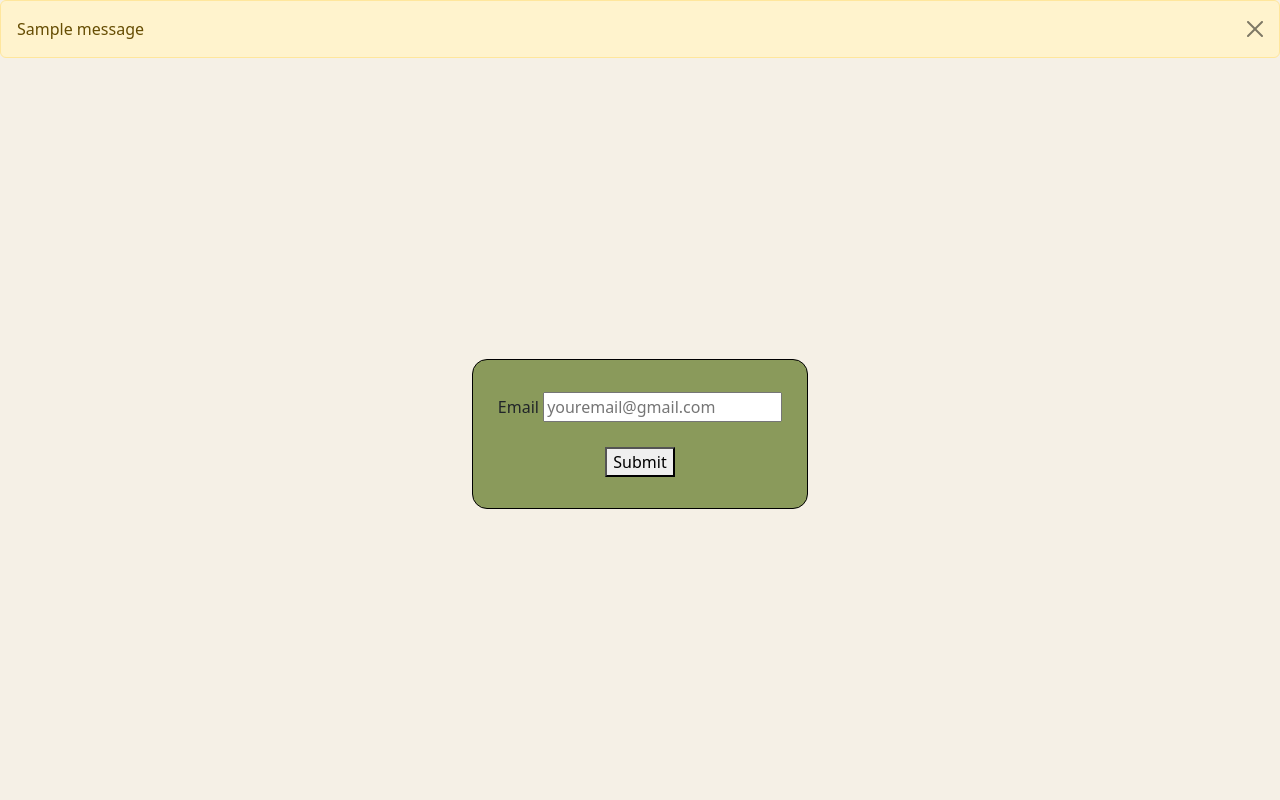
After one commit to NicolaeRobert/Flask-Coffee-Website, a Flask app: page /redirect_and_token_creation in a window 1280 px wide. The commit adds this page. Run offline with Flask 3, Linux system fonts and the light colour scheme; tables that the repository leaves empty or names only in its code hold one stand-in row (values such as "Sample post"); one stand-in notice (Sample message) is shown.

Commit message:
Added the password change with email and JWT

```diff
--- a/app/__init__.py
+++ b/app/__init__.py
@@ -40,6 +40,10 @@ def create_app():
     from .google_auth import auth_with_google
     app.register_blueprint(auth_with_google)
 
+    #Here we register the blueprint for the password change with email
+    from .change_password_with_email import pass_change
+    app.register_blueprint(pass_change)
+
     #Here I set the close_connection function to automatically execute at the end of every request to end the connection to the database
     app.teardown_appcontext(close_connections)
 
--- /dev/null
+++ b/app/change_password_with_email.py
@@ -0,0 +1,120 @@
+from flask import Blueprint, request, render_template, flash, url_for, jsonify
+from .utils import get_cursor, get_connection
+from datetime import datetime,timedelta
+from flask_mailman import EmailMessage
+from argon2 import PasswordHasher
+from . import mail
+import jwt
+import os
+
+#Initialize the password hasher object
+ph=PasswordHasher()
+
+#Create the bluprint
+pass_change=Blueprint("pass",__name__)
+
+#The route where the user sends the email and is being sent a message with the url that contains a token that gives him acces to that page
+@pass_change.route('/redirect_and_token_creation',methods=["GET","POST"])
+def redirect_and_token_creation():
+    #If the request is get we simply allow him to send as an email that represents his account
+    if request.method=="GET":
+        return render_template("get_email.html")
+    #If the request is post we check the email, create a JWT and send the url where he can change the password
+    elif request.method=="POST":
+        #Get the email from the form
+        email=request.form['email']
+
+        #Get the cursor that allows as to perform queries to the database
+        mycursor=get_cursor()
+        mycursor.execute("SELECT id FROM users WHERE email=%s", (email,))
+
+        #Here we get the id of the user and close the connection
+        id=mycursor.fetchone()
+        mycursor.close()
+
+        #If the user has no id, it means that he/she doesn't exists, case in with we announce them
+        if id==None:
+            flash("There is no accout with this email! Go to register to create one or introduce a valid email.","error")
+            return render_template("get_email.html")
+
+        #Create the payload that represents the info in the JWT, and then create the JWT itself
+        payload={
+            "sub":str(id),
+            "email":email,
+            "exp":datetime.now()+timedelta(minutes=5)
+        }
+        token=jwt.encode(payload,os.getenv('SECRET'),algorithm='HS256')
+
+        #The url that we send to the user
+        url_for_email_message="http://127.0.0.1:5000/"+url_for('pass.change_password_with_email',token=token)
+
+        #The body of the email
+        body=f"""
+        You're receiving this e-mail because you or someone else has requested a password reset for your user account at .
+
+        Click the link below to reset your password:
+        {url_for_email_message}
+
+        If you did not request a password reset you can safely ignore this email.
+        """
+
+        #The email is being created here
+        email_message=EmailMessage(
+            subject="Change password Nesso account",
+            body=body,
+            from_email='u1447448204@gmail.com',
+            to=[email],
+            reply_to=['u1447448204@gmail.com']
+        )
+
+        #We send the email
+        email_message.send()
+
+        #Return a confirmation to the user that everything went great and the email has been sent
+        return render_template("comfirmation_password_change_with_email.html",message="The email has been sent. You have 5 minutes to change the password.")
+
+
+#The route for the url that we send in the email
+@pass_change.route('/change_password_with_email',methods=["GET","POST"])
+def change_password_with_email():
+    #If the method is GET check the authenticity of the token. If it is the one that we sent and it isn't expired allow the unser to acces it, otherwise don't
+    if request.method=="GET":
+        token=request.args["token"]
+        try:
+            payload=jwt.decode(token,os.getenv("SECRET"),"HS256")
+            return render_template("change_password_with_email.html",token=token)
+        except jwt.ExpiredSignatureError:
+            return render_template("comfirmation_password_change_with_email.html",message="The time allowed to change the password has expired. Please retake the process.")
+        except jwt.InvalidTokenError:
+            return render_template("comfirmation_password_change_with_email.html",message="The token is not valid.")
+    #If the method is POST check the autenticity of the token, and do the rest of the thing explained below
+    elif request.method=="POST":
+
+        #Here we take the token from the url and check it's autenticity and expiery date
+        token=request.args["token"]
+        try:
+            payload=jwt.decode(token,os.getenv("SECRET"),"HS256")
+        except jwt.ExpiredSignatureError:
+            return render_template("comfirmation_password_change_with_email.html",message="The time allowed to change the password has expired. Please retake the process.")
+        except jwt.InvalidTokenError:
+            return render_template("comfirmation_password_change_with_email.html",message="The token is not valid.")
+
+        #Here we hash the password given by the user
+        password=ph.hash(request.form["new_password"])
+
+        #Get the connection and the cursor for the database access
+        conn=get_connection()
+        mycursor=get_cursor()
+
+        #Change the password in the database
+        mycursor.execute(
+            "UPDATE users SET password=%s WHERE email=%s",
+            (password,payload['email'])
+        )
+
+        #Commit the connection for the changes to be permanent and close the cursor
+        conn.commit()
+        mycursor.close()
+
+        #Return a confirmation message that everything went great
+        return render_template("comfirmation_password_change_with_email.html",message="The password has been changed seccessfully.")
--- /dev/null
+++ b/app/static/get_email.css
@@ -0,0 +1,23 @@
+body{
+    margin: 0px;
+    height: 100vh;
+    background-color: rgb(245, 240, 230);
+}
+main{
+    height: 90vh;
+    display: flex;
+    justify-content: center;
+    align-items: center;
+}
+.form_get_email{
+    background-color: rgb(138, 154, 91);
+    padding: 25px;
+    border: 1px solid black;
+    border-radius: 15px;
+    height: 150px;
+    display: flex;
+    flex-direction: column;
+    justify-content: center;
+    align-items: center;
+    gap: 25px;
+}
--- a/app/static/home.css
+++ b/app/static/home.css
@@ -29,7 +29,7 @@ header{
 }
 .menu a{
     text-decoration: none;
-    color:rgb(245, 240, 230)
+    color:rgb(245, 240, 230);
 }
 .menu a:hover{
     color: rgb(138, 154, 91);
--- /dev/null
+++ b/app/templates/get_email.html
@@ -0,0 +1,35 @@
+<!DOCTYPE html>
+<html lang="en">
+<head>
+    <meta charset="UTF-8">
+    <meta name="viewport" content="width=device-width, initial-scale=1.0">
+    <title>Get email to change password</title>
+    <link href="https://cdn.jsdelivr.net/npm/bootstrap@5.3.7/dist/css/bootstrap.min.css" rel="stylesheet" integrity="sha384-LN+7fdVzj6u52u30Kp6M/trliBMCMKTyK833zpbD+pXdCLuTusPj697FH4R/5mcr" crossorigin="anonymous">
+    <link rel="stylesheet" href="{{url_for('static', filename='get_email.css')}}">
+
+</head>
+<body>
+    {% with messages=get_flashed_messages() %}
+        {% if messages %}
+            <div class="alert alert-warning alert-dismissible fade show" role="alert">
+                {{ messages[0] }}
+                <button type="button" class="btn-close" data-bs-dismiss="alert" aria-label="Close"></button>
+            </div>
+        {% endif %}
+    {% endwith %}
+
+    <main>
+        <form action="{{url_for('pass.redirect_and_token_creation')}}" method="post" class="form_get_email">
+            <div>
+                <label for="email">Email</label>
+                <input type="email" name="email" required placeholder="youremail@gmail.com">
+            </div>
+
+            <button type="submit">Submit</button>
+        </form>
+    </main>
+
+    <script src="https://cdn.jsdelivr.net/npm/bootstrap@5.3.7/dist/js/bootstrap.bundle.min.js" integrity="sha384-ndDqU0Gzau9qJ1lfW4pNLlhNTkCfHzAVBReH9diLvGRem5+R9g2FzA8ZGN954O5Q" crossorigin="anonymous"></script>
+
+</body>
+</html>
```
Also changed, not shown: app/auth.py (+6 -5 lines), app/static/change_password_with_email.css (added, +31 -0 lines), app/static/comfirmation_password_change_with_email.css (added, +26 -0 lines), app/static/login.css (+15 -0 lines), app/static/register.css (+9 -0 lines), app/templates/change_password_with_email.html (added, +23 -0 lines), app/templates/comfirmation_password_change_with_email.html (added, +27 -0 lines), app/templates/login.html (+7 -2 lines), app/templates/register.html (+5 -2 lines).
